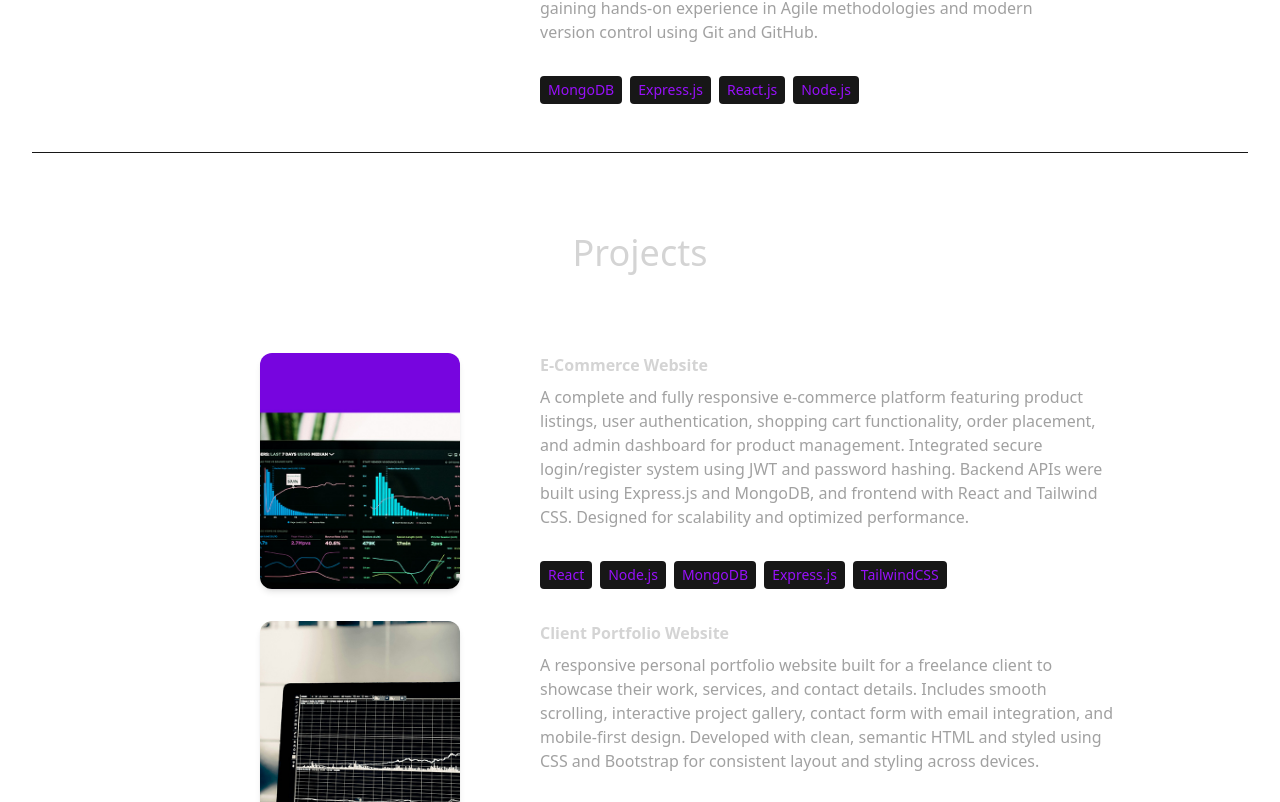
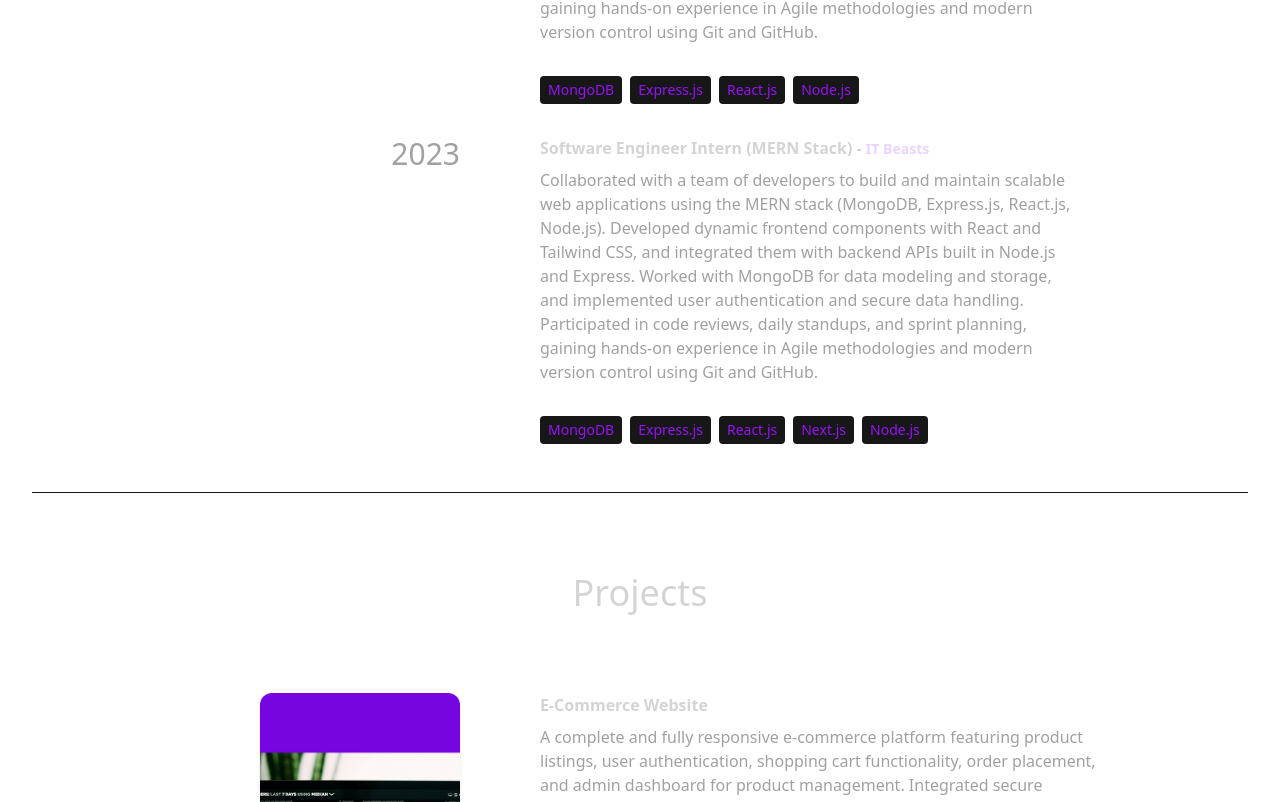
Before and after one commit to Zuhairshad/Portfolio, a React (Vite) app: page / in a window 1280 px wide. Shown: the part 2618-3420 px from the top of the page. Built offline with nearby package versions, Linux system fonts and the light colour scheme.

Commit message:
Update index.js

```diff
--- a/src/constants/index.js
+++ b/src/constants/index.js
@@ -27,6 +27,20 @@ export const EXPERIENCES = [
 
     ],
   },
+  {
+    year: "2023",
+    role: "Software Engineer Intern (MERN Stack)",
+    company: "IT Beasts",
+    description: `Collaborated with a team of developers to build and maintain scalable web applications using the MERN stack (MongoDB, Express.js, React.js, Node.js). Developed dynamic frontend components with React and Tailwind CSS, and integrated them with backend APIs built in Node.js and Express. Worked with MongoDB for data modeling and storage, and implemented user authentication and secure data handling. Participated in code reviews, daily standups, and sprint planning, gaining hands-on experience in Agile methodologies and modern version control using Git and GitHub.`,
+    technologies: [
+      "MongoDB",
+      "Express.js",
+      "React.js",
+      "Next.js",
+      "Node.js",
+
+    ],
+  },
 ];
 export const CERTIFICATIONS = [
   {
@@ -49,7 +63,7 @@ export const CERTIFICATIONS = [
     ],
   },
   {
-    year: "2024",
+    year: "2023",
     title: "The MERN Stack Guide",
     provider: "Udemy",
     description:
```
